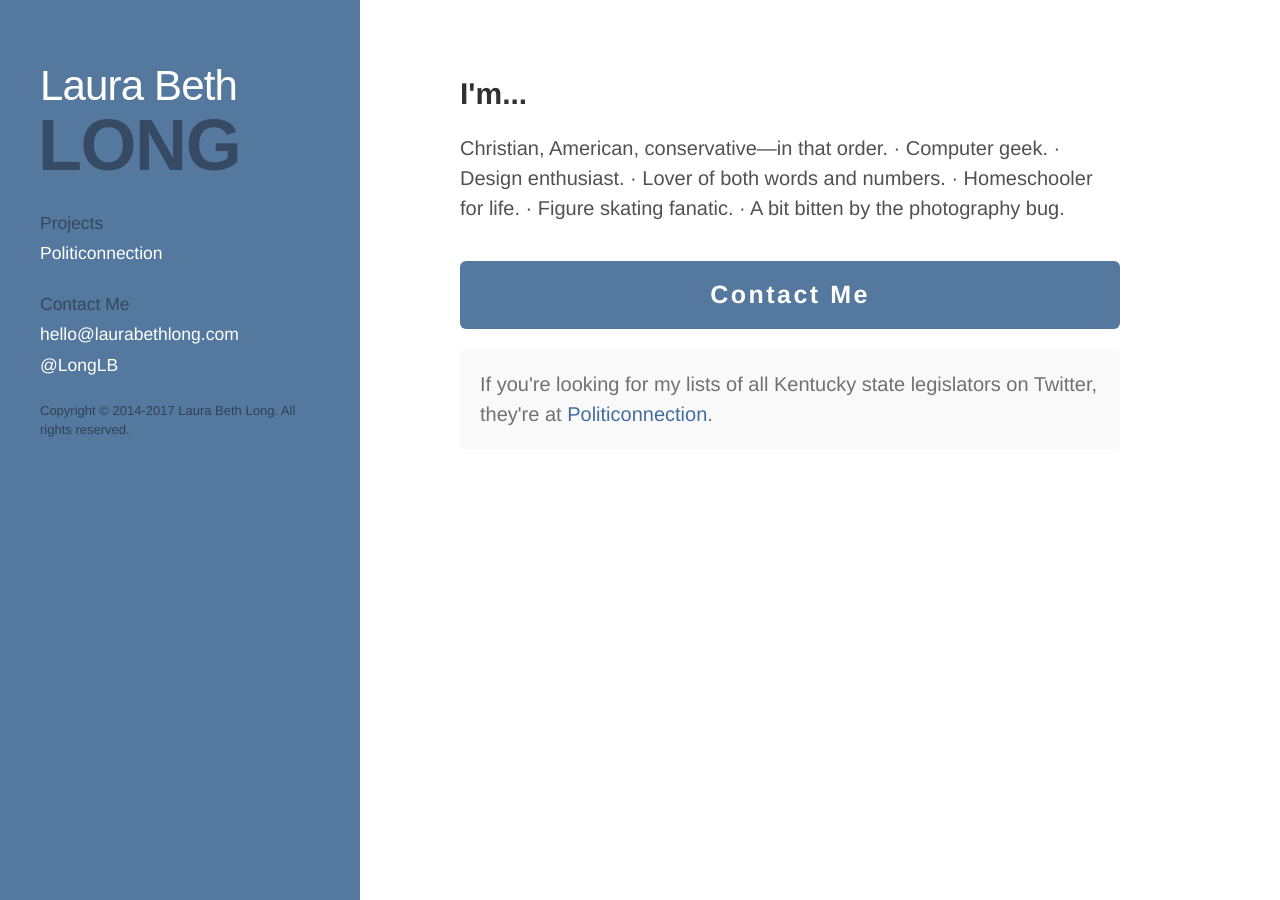
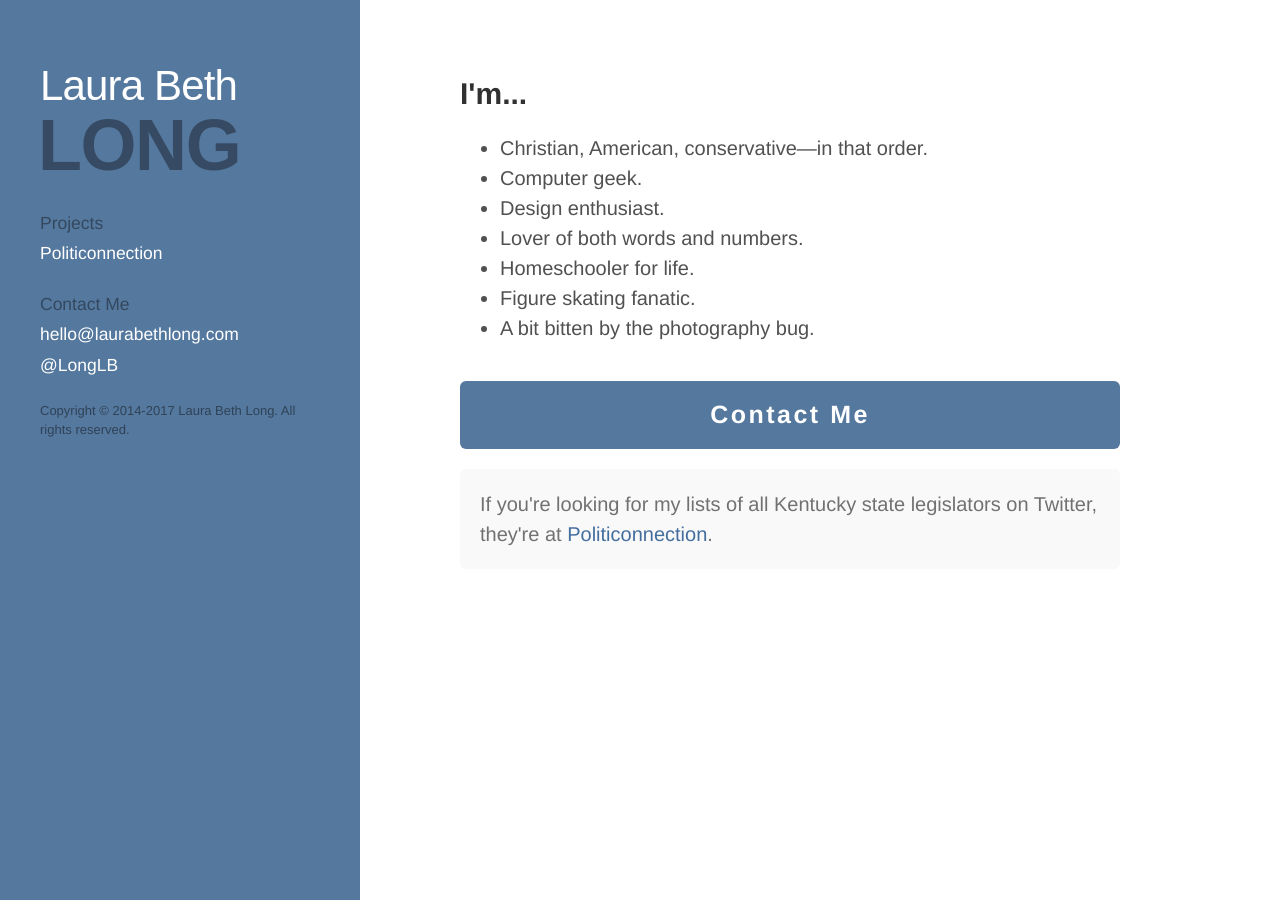
Before and after one commit to LauraBethLong/LauraBethLong.github.io, a Jekyll site: the page built from index.html, in a window 1280 px wide. Built offline with Jekyll 4.4.1, drawn with Linux system fonts in a browser that asks for light colours; some web fonts are replaced.

Commit message:
Convert description paragraph to list

```diff
--- a/index.html
+++ b/index.html
@@ -5,7 +5,15 @@ title: Home
 
 <article>
 	<h2>I'm...</h2>
-	<p>Christian, American, conservative—in that order. &middot; Computer geek. &middot; Design enthusiast. &middot; Lover of both words and numbers. &middot; Homeschooler for life. &middot; Figure skating fanatic. &middot; A bit bitten by the photography bug.</p>
+	<ul>
+		<li>Christian, American, conservative—in that order.</li>
+		<li>Computer geek.</li>
+		<li>Design enthusiast.</li>
+		<li>Lover of both words and numbers.</li>
+		<li>Homeschooler for life.</li>
+		<li>Figure skating fanatic.</li>
+		<li>A bit bitten by the photography bug.</li>
+	</ul>
 	<p><a href="mailto:&#104;&#101;&#108;&#108;&#111;&#64;&#108;&#97;&#117;&#114;&#97;&#98;&#101;&#116;&#104;&#108;&#111;&#110;&#103;&#46;&#99;&#111;&#109;" title="email me" class="button">Contact Me</a></p>
 	<p class="box shaded">If you're looking for my lists of all Kentucky state legislators on Twitter, they're at <a href="http://politiconnection.github.io">Politiconnection</a>.</p>
 </article>
```
